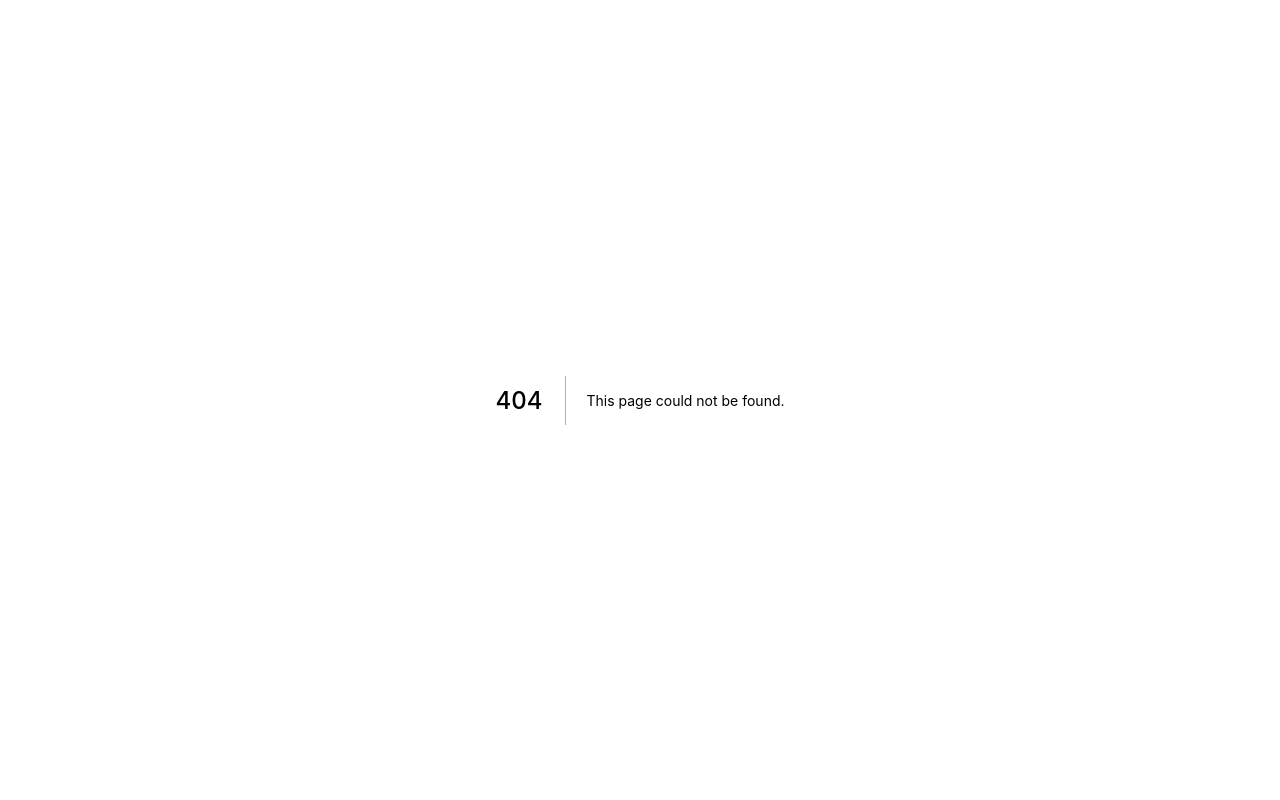
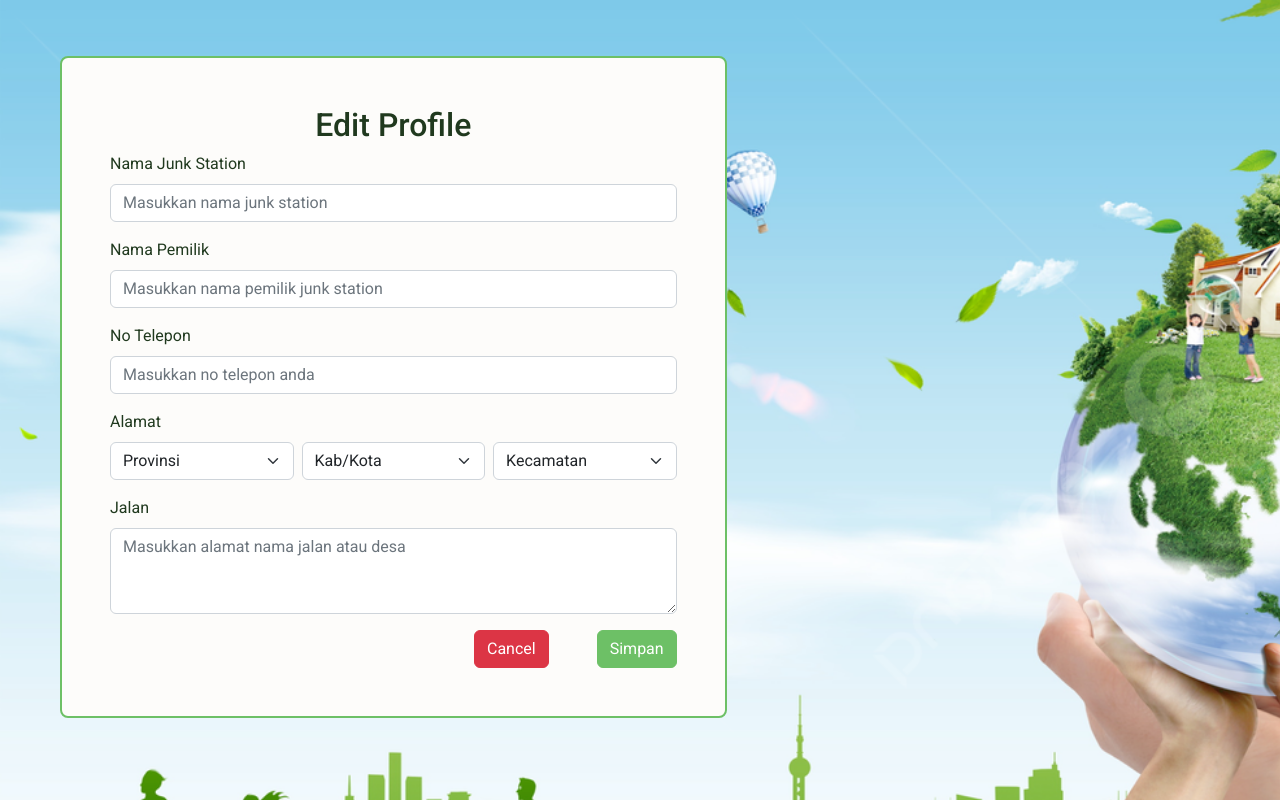
Before and after one commit to arch-havis/Rozhok-FE, a Next.js app: page /junk-station/edit-profile in a window 1280 px wide. Before the commit this address had no page. Shown: the top 800 px of the page. Built offline with nearby package versions, Linux system fonts and the light colour scheme.

Commit message:
slicing edit profile

```diff
--- /dev/null
+++ b/pages/junk-station/edit-profile/index.jsx
@@ -0,0 +1,115 @@
+import React from "react";
+import { Col, Row, Form, Button, Container } from "react-bootstrap";
+const Index = () => {
+  const handleCancel = () => {
+    location.href = "/junk-station/profile";
+  };
+
+  const handleEditProfile = (e) => {
+    e.preventDefault();
+    location.href = "/junk-station/profile";
+  };
+
+  return (
+    <div>
+      <Row
+        className="p-0 p-lg-5 m-0 d-flex justify-content-center justify-content-xl-start"
+        style={{
+          backgroundImage: `url("/bg-login.jpg")`,
+          backgroundSize: "cover",
+          backgroundRepeat: "no-repeat",
+          minHeight: "60.9rem",
+          maxWidth: "100%",
+        }}
+      >
+        <Col xl="7" lg="8" md="10" sm="12" className=" mt-2 ">
+          <Form
+            //   onSubmit={(e) => handleSubmit(e)}
+            className="border border-lime p-5 bg-putihan text-alpukat rounded-3 border-2"
+          >
+            <h2 className="text-center">Edit Profile</h2>
+            <Form.Group className="mb-3" controlId="formBasicEmail">
+              <Form.Label>Nama Junk Station</Form.Label>
+              <Form.Control
+                type="text"
+                placeholder="Masukkan nama junk station"
+              />
+            </Form.Group>
+            <Form.Group className="mb-3" controlId="formBasicEmail">
+              <Form.Label>Nama Pemilik</Form.Label>
+              <Form.Control
+                type="text"
+                placeholder="Masukkan nama pemilik junk station"
+              />
+            </Form.Group>
+            <Form.Group className="mb-3" controlId="formBasicEmail">
+              <Form.Label>No Telepon</Form.Label>
+              <Form.Control
+                type="number"
+                placeholder="Masukkan no telepon anda"
+              />
+            </Form.Group>
+            <div className="mb-3">
+              <Form.Label>Alamat</Form.Label>
+              <div className="d-flex flex-sm-row flex-column">
+                <Form.Select aria-label="Default select example">
+                  <option>Provinsi</option>
+                  <option value="1">One</option>
+                  <option value="2">Two</option>
+                  <option value="3">Three</option>
+                </Form.Select>
+                <Form.Select
+                  aria-label="Default select example"
+                  className="mx-0 mx-sm-2 my-2 my-sm-0"
+                >
+                  <option>Kab/Kota</option>
+                  <option value="1">One</option>
+                  <option value="2">Two</option>
+                  <option value="3">Three</option>
+                </Form.Select>
+                <Form.Select aria-label="Default select example">
+                  <option>Kecamatan</option>
+                  <option value="1">One</option>
+                  <option value="2">Two</option>
+                  <option value="3">Three</option>
+                </Form.Select>
+              </div>
+            </div>
+            <Form.Group
+              className="my-3"
+              controlId="exampleForm.ControlTextarea1"
+            >
+              <Form.Label>Jalan</Form.Label>
+              <Form.Control
+                as="textarea"
+                rows={3}
+                placeholder="Masukkan alamat nama jalan atau desa"
+              />
+            </Form.Group>
+
+            <div className="d-flex justify-content-end">
+              <Button
+                variant="danger"
+                onClick={() => handleCancel()}
+                style={{ color: "white" }}
+              >
+                Cancel
+              </Button>
+              <Button
+                className="ms-5"
+                variant="lime"
+                type="submit"
+                style={{ color: "white" }}
+                onClick={(e) => handleEditProfile(e)}
+              >
+                Simpan
+              </Button>
+            </div>
+          </Form>
+        </Col>
+      </Row>
+    </div>
+  );
+};
+
+export default Index;
```
